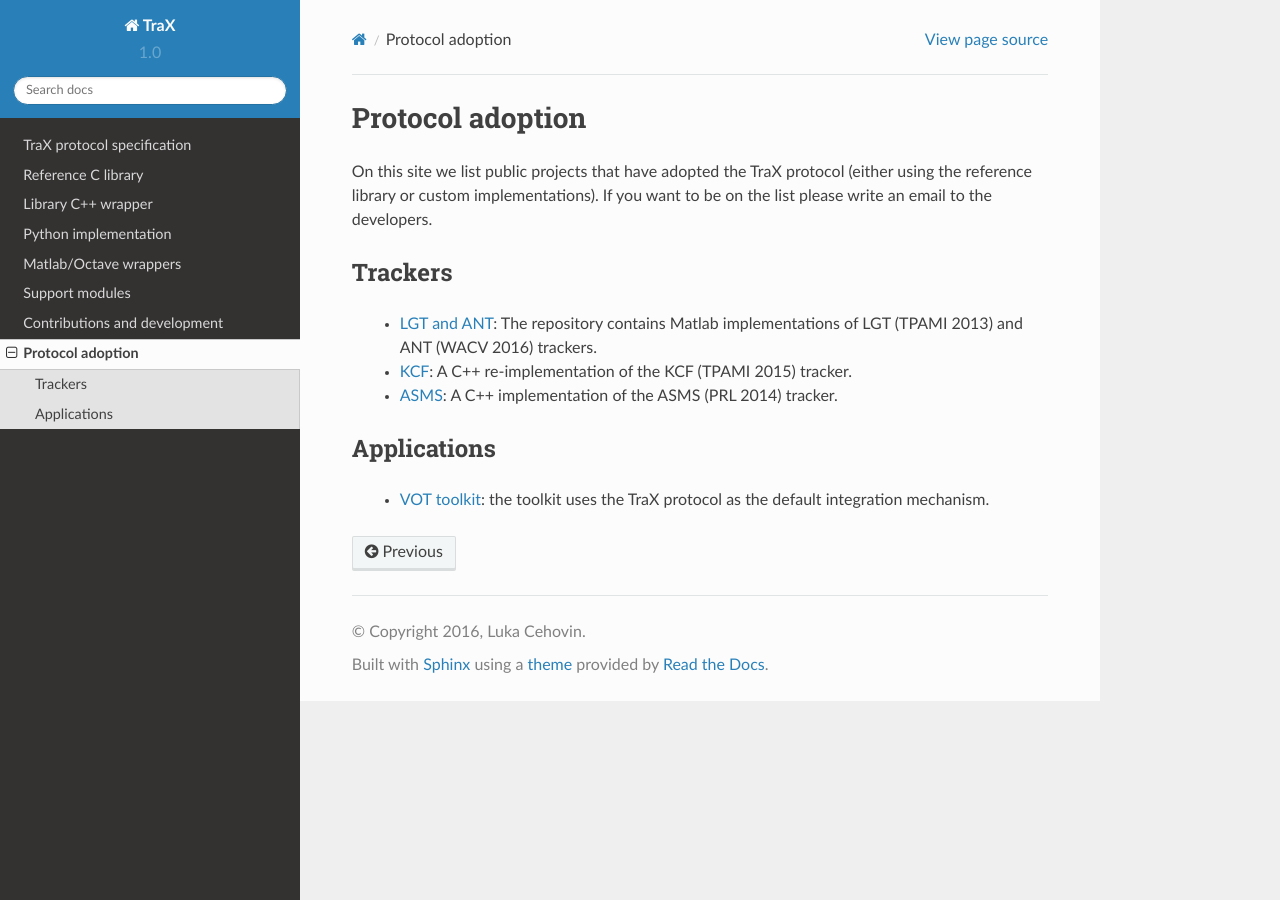
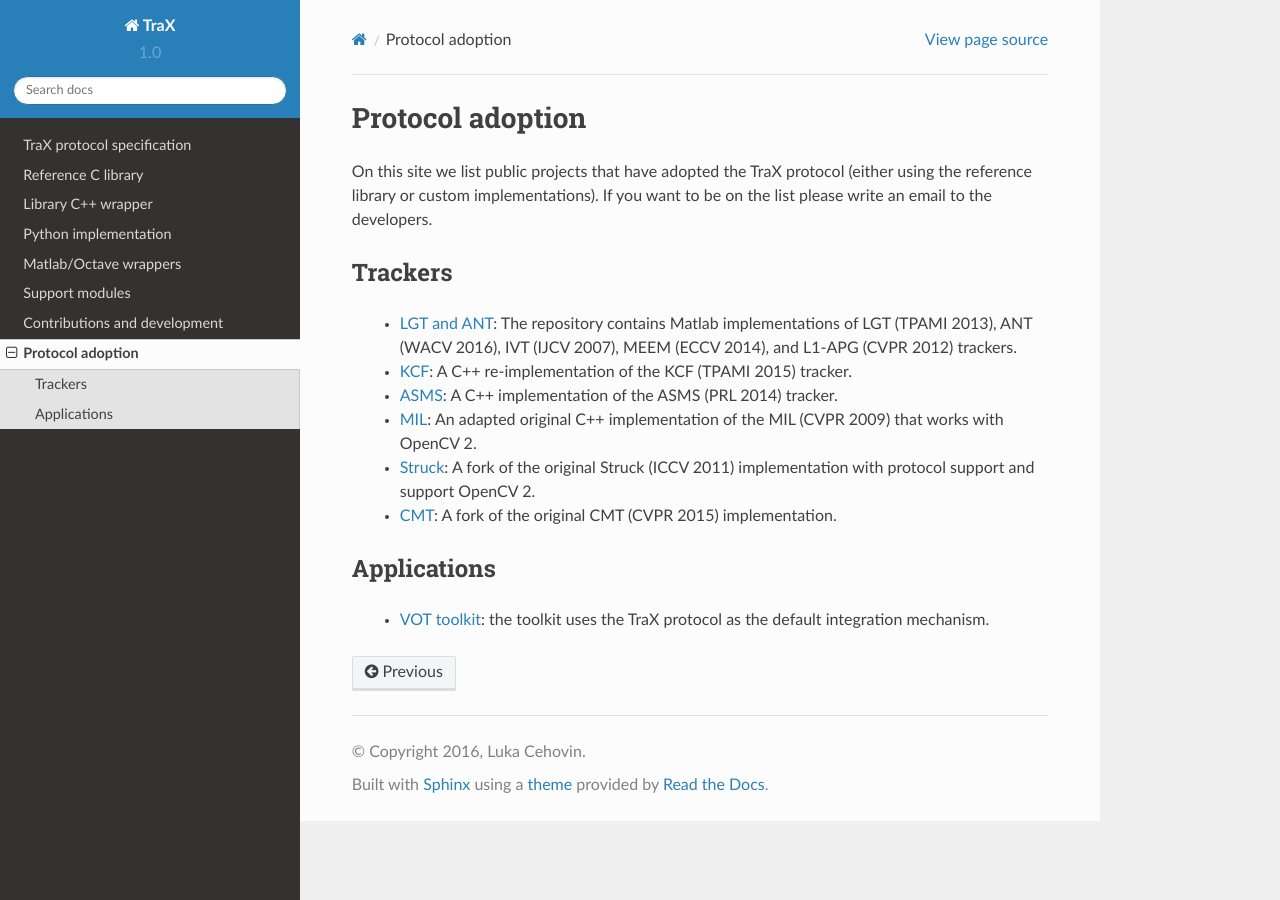
Before and after one commit to votchallenge/trax, a Sphinx documentation site: the page built from docs/adoption.rst, in a window 1280 px wide. Built offline with Sphinx 7.4.7 and the Read the Docs theme 2.0.0, drawn with Linux system fonts in a browser that asks for light colours.

Commit message:
Updating adoption list.

```diff
--- a/docs/adoption.rst
+++ b/docs/adoption.rst
@@ -6,9 +6,12 @@ On this site we list public projects that have adopted the TraX protocol (either
 Trackers
 --------
 
- - `LGT and ANT <https://github.com/lukacu/visual-tracking-matlab>`_: The repository contains Matlab implementations of LGT (TPAMI 2013) and ANT (WACV 2016) trackers.
+ - `LGT and ANT <https://github.com/lukacu/visual-tracking-matlab>`_: The repository contains Matlab implementations of LGT (TPAMI 2013), ANT (WACV 2016), IVT (IJCV 2007), MEEM (ECCV 2014), and L1-APG (CVPR 2012) trackers.
  - `KCF <https://github.com/vojirt/kcf>`_: A C++ re-implementation of the KCF (TPAMI 2015) tracker.
  - `ASMS <https://github.com/vojirt/asms>`_: A C++ implementation of the ASMS (PRL 2014) tracker.
+ - `MIL <https://github.com/lukacu/mil>`_: An adapted original C++ implementation of the MIL (CVPR 2009) that works with OpenCV 2.
+ - `Struck <https://github.com/lukacu/struck>`_: A fork of the original Struck (ICCV 2011) implementation with protocol support and support OpenCV 2.
+ - `CMT <https://github.com/lukacu/CMT>`_: A fork of the original CMT (CVPR 2015) implementation.
 
 Applications
 ------------
```
